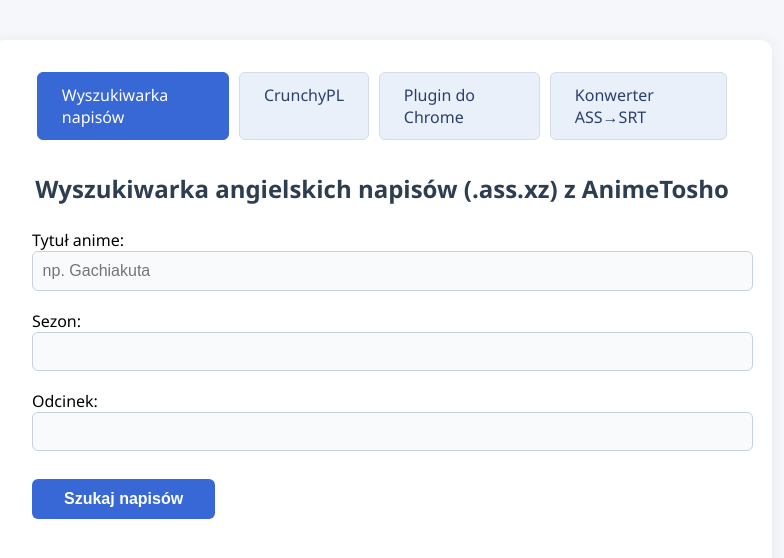
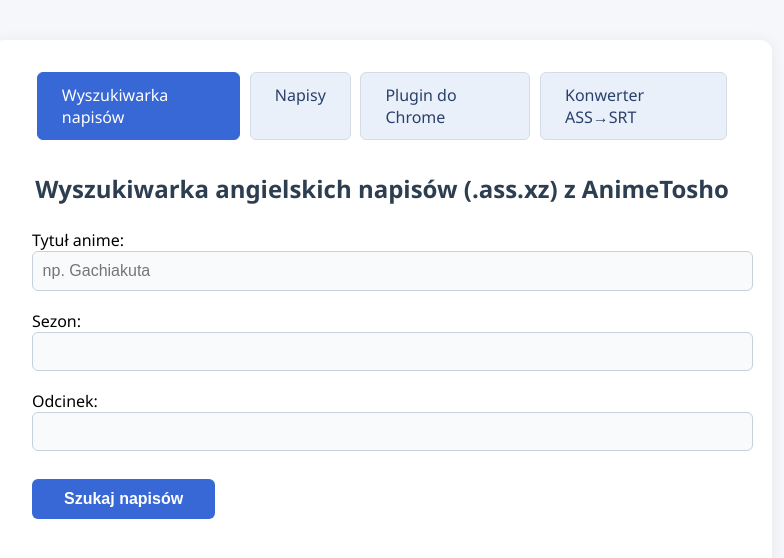
Before and after one commit to Krzysztof-kody/napisy, a plain HTML site: page index.html in a window 1280 px wide. Shown: the whole page, without its empty margins (258-1042 px from the left). Drawn offline with Linux system fonts and the light colour scheme.

Commit message:
Update index.html

```diff
--- a/index.html
+++ b/index.html
@@ -133,7 +133,7 @@
     <div class="container">
         <nav>
             <a href="index.html" class="menu-link" id="menu-index">Wyszukiwarka napisów</a>
-            <a href="https://drive.google.com/drive/folders/1Y4ZMeAXl2rUcnniNym5oX7byYLDD3UmR?usp=sharing" class="menu-link" id="menu-index">CrunchyPL</a>
+            <a href="https://drive.google.com/drive/folders/1Y4ZMeAXl2rUcnniNym5oX7byYLDD3UmR?usp=sharing" class="menu-link" id="menu-index">Napisy</a>
             <a href="https://chromewebstore.google.com/detail/substital-add-subtitles-t/kkkbiiikppgjdiebcabomlbidfodipjg" class="menu-link" id="menu-index">Plugin do Chrome</a>
             <a href="ass2srt.html" class="menu-link" id="menu-ass2srt">Konwerter ASS→SRT</a>
         </nav>
```
